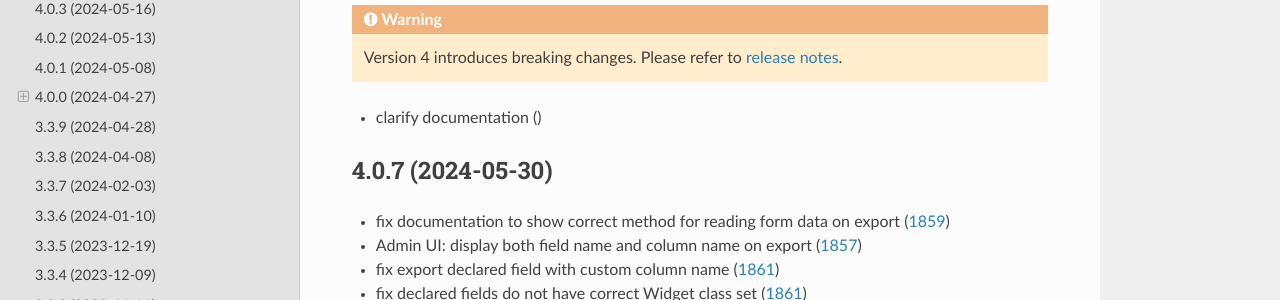
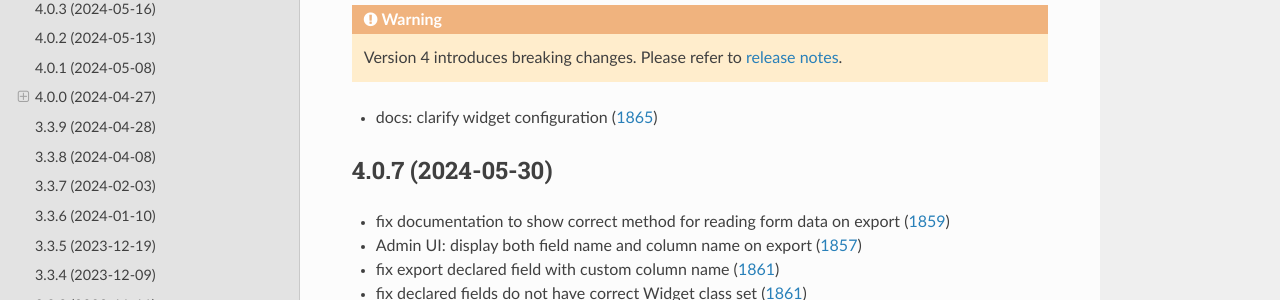
Before and after one commit to django-import-export/django-import-export, a Sphinx documentation site: the page built from docs/changelog.rst, in a window 1280 px wide and 900 px high. Shown: the part 155-455 px from the top of the window. Built offline with Sphinx 7.4.7 and the Read the Docs theme 2.0.0, drawn with Linux system fonts in a browser that asks for light colours; pages that are not in the unit, such as notebooks, are missing from menus; the version number could not be read and is left out.

Commit message:
updated changelog

```diff
--- a/docs/changelog.rst
+++ b/docs/changelog.rst
@@ -5,7 +5,7 @@ Changelog
 
     Version 4 introduces breaking changes.  Please refer to :doc:`release notes<release_notes>`.
 
-- clarify documentation ()
+- docs: clarify widget configuration (`1865 <https://github.com/django-import-export/django-import-export/pull/1865>`_)
 
 4.0.7 (2024-05-30)
 ------------------
```
